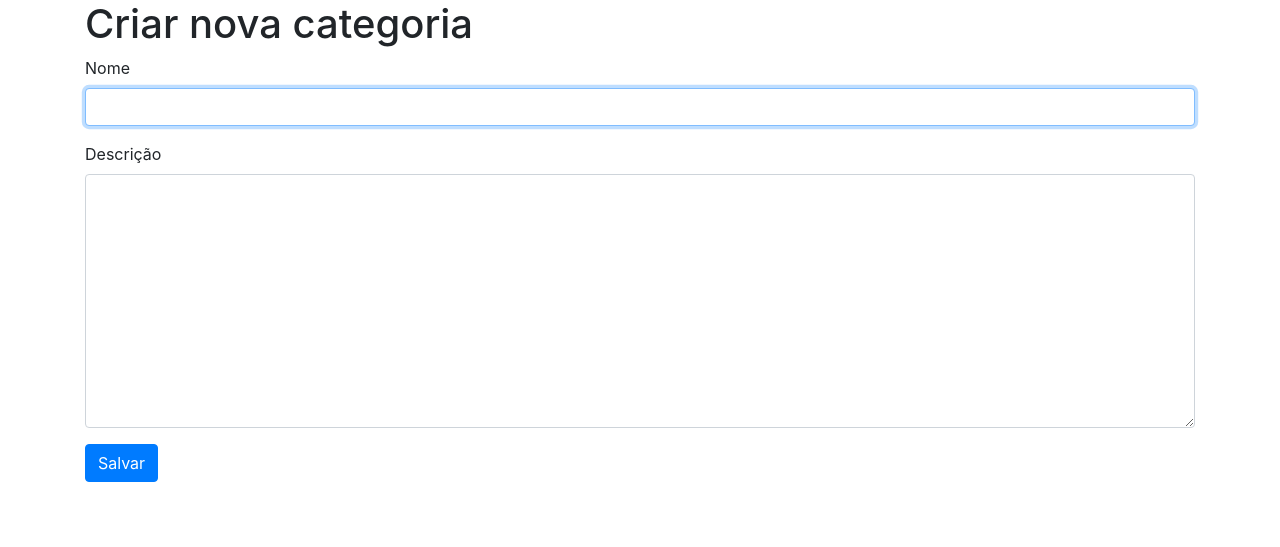
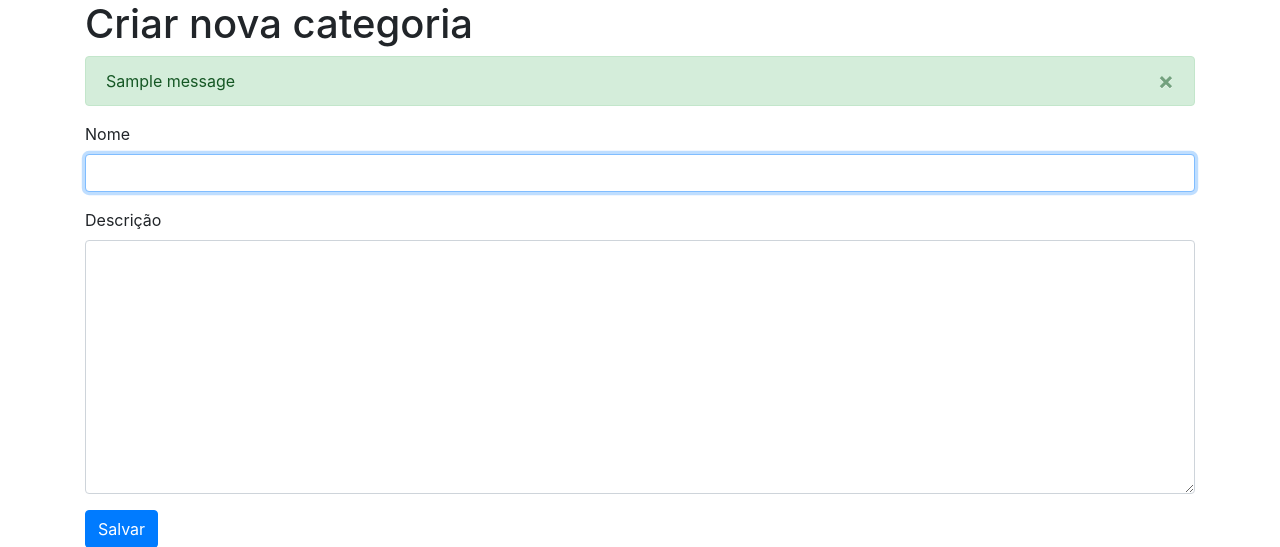
Before and after one commit to CleysonPH/django-todoapp, a Django app: page /todo/categoria/criar in a window 1280 px wide. Shown: the part 56-603 px from the top of the page. Run offline with Django 3.2, Linux system fonts and the light colour scheme; tables that the repository leaves empty hold one stand-in row (values such as "Sample post"); one stand-in notice (Sample message) is shown; some libraries are stand-ins or nearby versions.

Commit message:
Configured flash messages

```diff
--- a/apps/tasks/views.py
+++ b/apps/tasks/views.py
@@ -1,4 +1,5 @@
 from django.shortcuts import render
+from django.contrib import messages
 
 from .forms import CategoryForm, TaskForm
 
@@ -12,6 +13,8 @@ def create_category(request):
             category.owner = request.user
             category.save()
 
+            messages.success(request, 'Categoria salva com sucesso!')
+
     template_name = 'tasks/category_form.html'
     form = CategoryForm()
     context = {
--- /dev/null
+++ b/templates/partials/message.html
@@ -0,0 +1,10 @@
+{% if messages %}
+    {% for message in messages %}
+        <div class="alert {{ message.tags }} alert-dismissible fade show" role="alert">
+            {{ message }}
+            <button type="button" class="close" data-dismiss="alert" aria-label="Close">
+                <span aria-hidden="true">&times;</span>
+            </button>
+        </div>
+    {% endfor %}
+{% endif %}
--- a/templates/tasks/category_form.html
+++ b/templates/tasks/category_form.html
@@ -11,6 +11,7 @@
         <div class="row">
             <div class="col-sm">
                 <h1>{{ title }}</h1>
+                {% include 'partials/message.html' %}
             </div>
         </div>
 
```
Also changed, not shown: todoapp/settings.py (+8 -0 lines).
